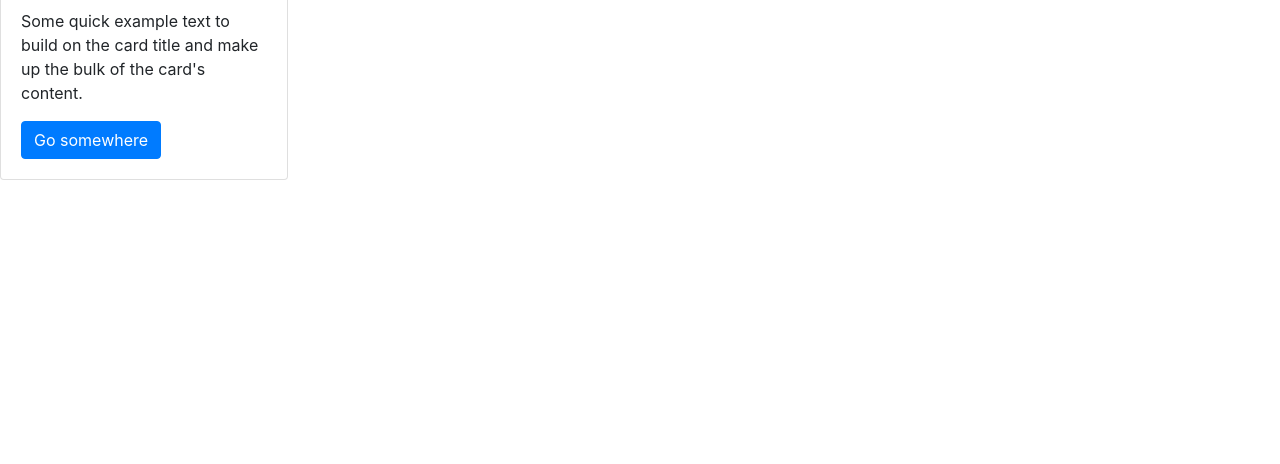
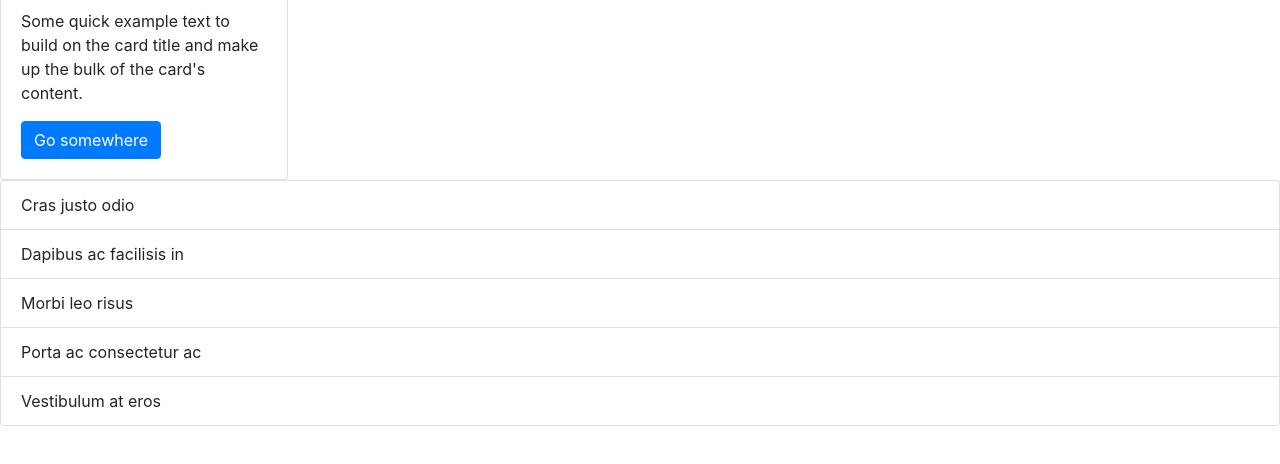
Before and after one commit to davhrz/github-practice-dia-1-git, a plain HTML site: page index.html in a window 1280 px wide. Shown: the part 230-694 px from the top of the page. Drawn offline with nearby package versions, Linux system fonts and the light colour scheme.

Commit message:
agregada un list group en html

```diff
--- a/index.html
+++ b/index.html
@@ -86,6 +86,15 @@
   </div>
 </div>
 
+
+<ul class="list-group">
+  <li class="list-group-item">Cras justo odio</li>
+  <li class="list-group-item">Dapibus ac facilisis in</li>
+  <li class="list-group-item">Morbi leo risus</li>
+  <li class="list-group-item">Porta ac consectetur ac</li>
+  <li class="list-group-item">Vestibulum at eros</li>
+</ul>
+
     <!-- Optional JavaScript -->
     <!-- jQuery first, then Popper.js, then Bootstrap JS -->
     <script src="https://code.jquery.com/jquery-3.3.1.slim.min.js" integrity="sha384-q8i/X+965DzO0rT7abK41JStQIAqVgRVzpbzo5smXKp4YfRvH+8abtTE1Pi6jizo" crossorigin="anonymous"></script>
```
